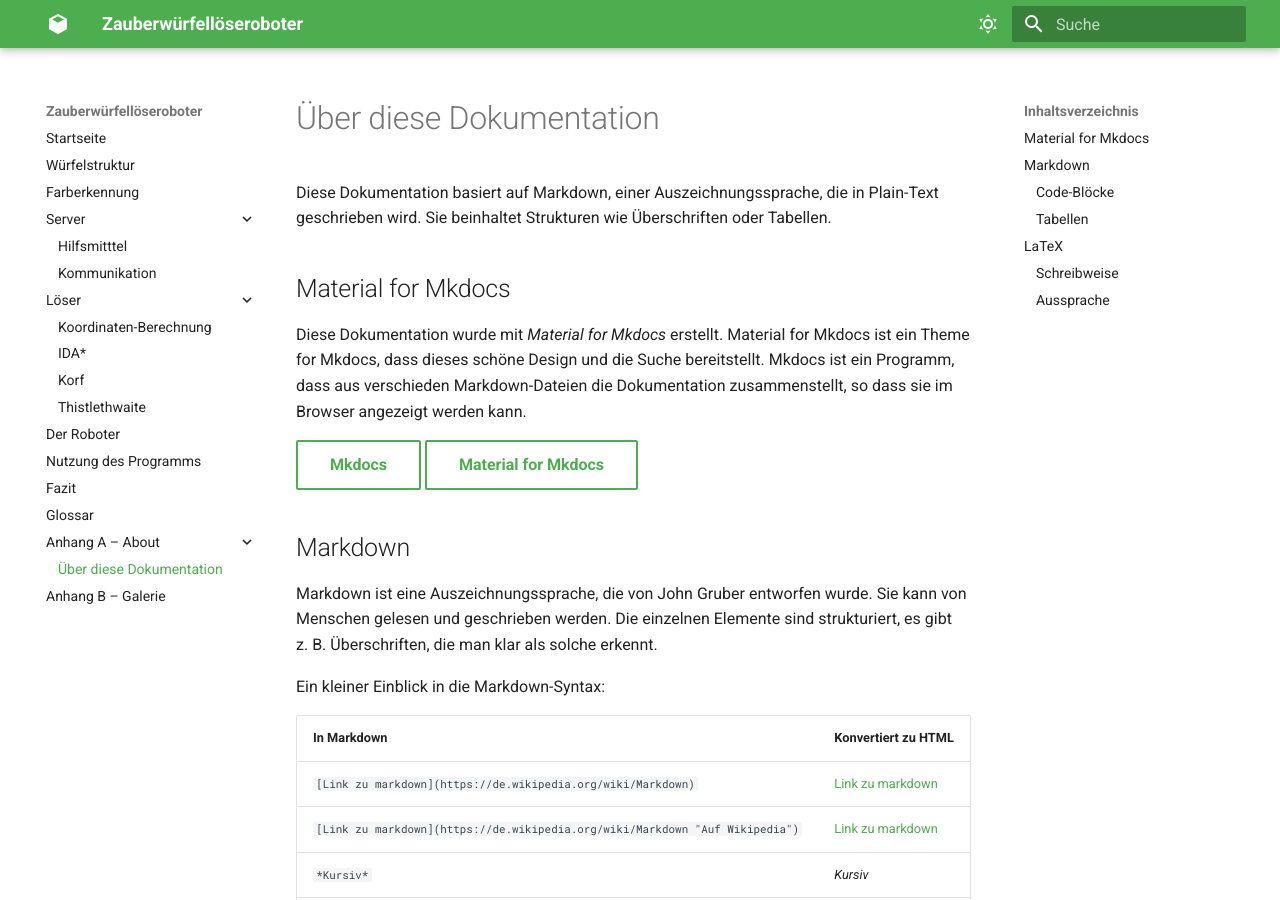
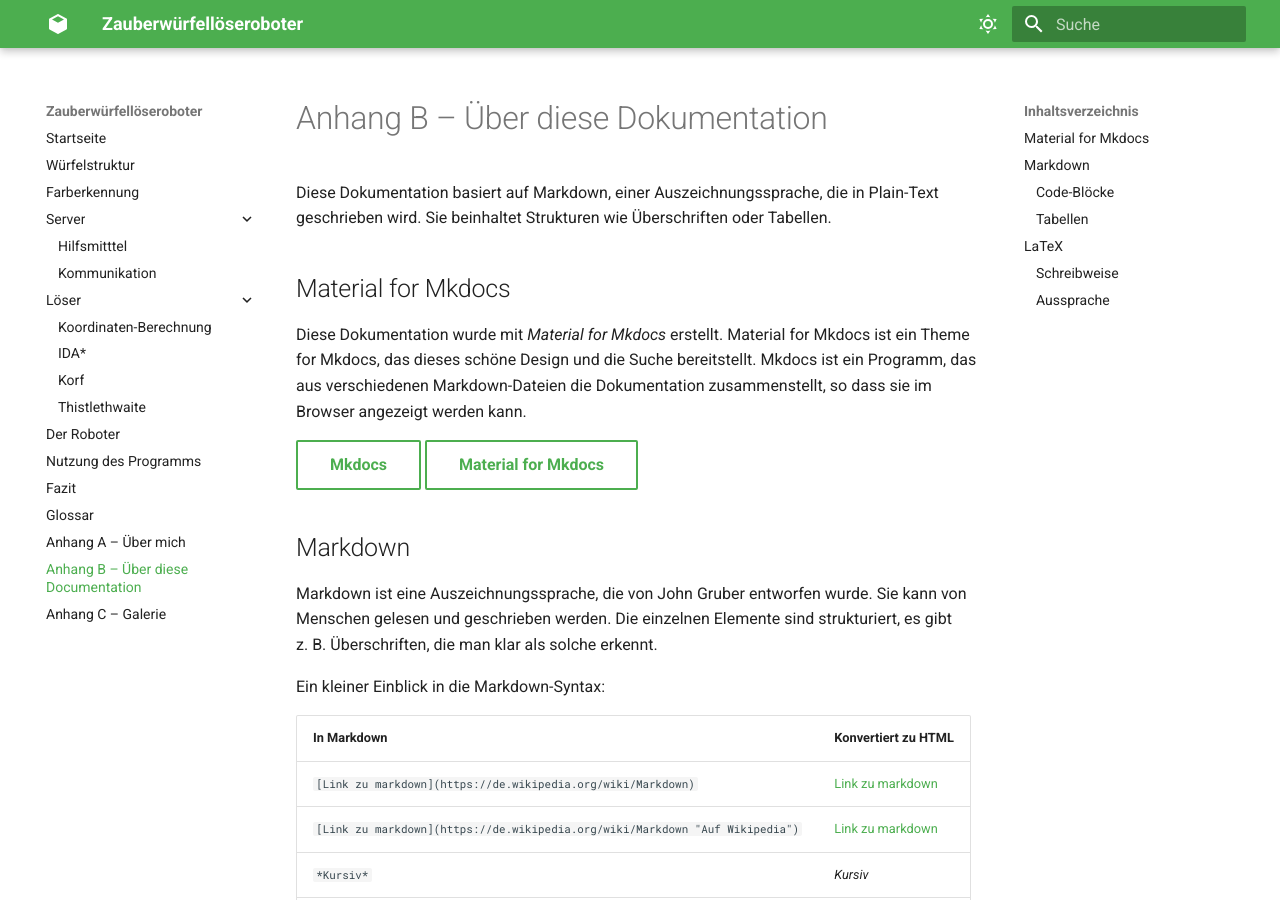
Before and after one commit to scaui0/scaui0.github.io, an MkDocs documentation site: the page built from docs/about_documentation.md, in a window 1280 px wide and 900 px high. Built offline with MkDocs 1.6.1 and Material for MkDocs 9.7.7, drawn with Linux system fonts in a browser that asks for light colours; plug-ins that fetch from the network failed and are left out; some of the changed text lies outside the part shown.

Commit message:
Split `about` into `about.md` and `about_documentation.md`.
Fix mistakes.

```diff
--- a/docs/about/about_documentation.md
+++ b/docs/about_documentation.md
@@ -1,12 +1,12 @@
-# Über diese Dokumentation
+# Anhang B – Über diese Dokumentation
 
 Diese Dokumentation basiert auf Markdown, einer Auszeichnungssprache, die in Plain-Text geschrieben wird. Sie beinhaltet
 Strukturen wie Überschriften oder Tabellen.
 
 ## Material for Mkdocs
 
-Diese Dokumentation wurde mit *Material for Mkdocs* erstellt. Material for Mkdocs ist ein Theme for Mkdocs, dass dieses
-schöne Design und die Suche bereitstellt. Mkdocs ist ein Programm, dass aus verschieden Markdown-Dateien die
+Diese Dokumentation wurde mit *Material for Mkdocs* erstellt. Material for Mkdocs ist ein Theme for Mkdocs, das dieses
+schöne Design und die Suche bereitstellt. Mkdocs ist ein Programm, das aus verschiedenen Markdown-Dateien die
 Dokumentation zusammenstellt, so dass sie im Browser angezeigt werden kann.
 
 [Mkdocs](https://mkdocs.org){ .md-button }
--- a/mkdocs.yml
+++ b/mkdocs.yml
@@ -146,7 +146,6 @@ nav:
   - Fazit: conclusion.md
 
   - Glossar: glossary.md
-  - Anhang A – About:
-      - about/index.md
-      - about/about_documentation.md
-  - Anhang B – Galerie: gallery.md
+  - Anhang A – Über mich: about.md
+  - Anhang B – Über diese Documentation: about_documentation.md
+  - Anhang C – Galerie: gallery.md
```
Also changed, not shown: docs/about.md (renamed from docs/about/index.md, +1 -1 lines), docs/diary.md (+5 -5 lines), docs/gallery.md (+1 -1 lines), docs/glossary.md (+1 -1 lines).
